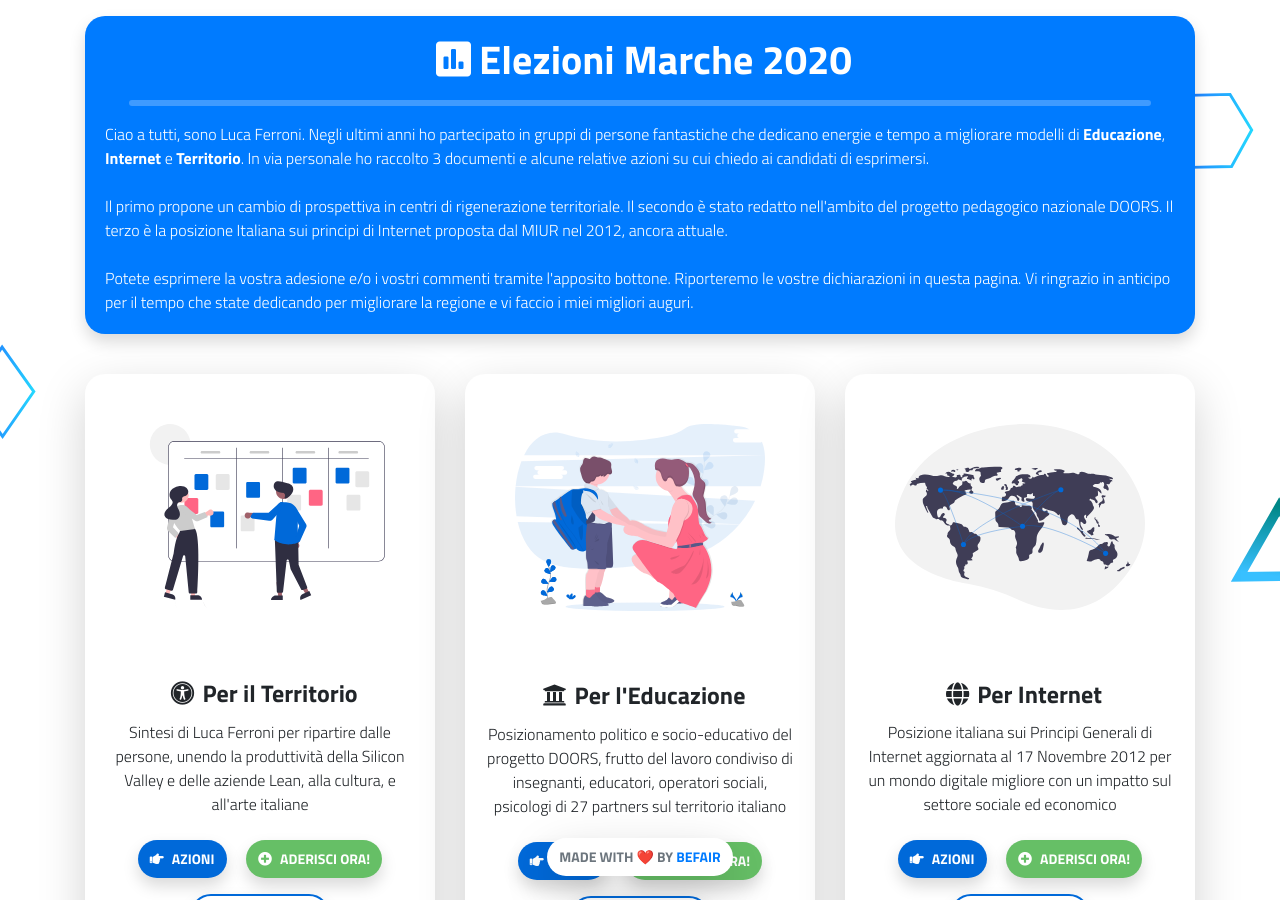
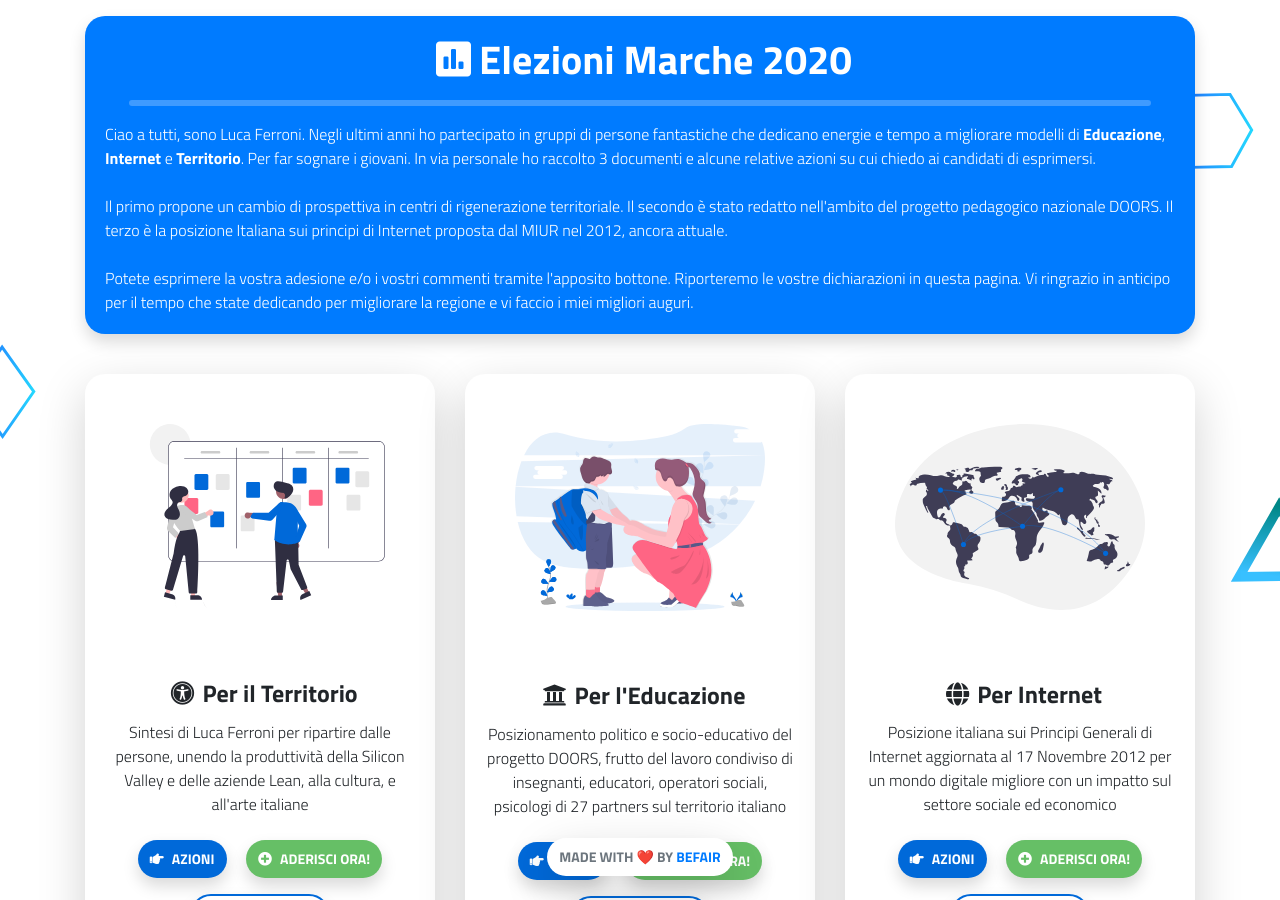
Before and after one commit to befair/elezioni.lucaferroni, a Jekyll site: the page built from index.html, in a window 1280 px wide and 900 px high. Built offline with Jekyll 4.4.1, drawn with Linux system fonts in a browser that asks for light colours; nearby versions of some CDN libraries.

Commit message:
Aggiunto il motivo per cui si fa

```diff
--- a/_layouts/default.html
+++ b/_layouts/default.html
@@ -55,7 +55,7 @@
                             <h1 class="card-title"><i class="fas fa-poll mx-2"></i><b>{{ page.title }}</b></h1>
                             <hr class="rounded mx-4" style="border-top: 6px solid #3f9bff;">
                             <p class="card-text" style="text-align: left;">
-                            Ciao a tutti, sono Luca Ferroni. Negli ultimi anni ho partecipato in gruppi di persone fantastiche che dedicano energie e tempo a migliorare modelli di <b>Educazione</b>, <b>Internet</b> e <b>Territorio</b>. In via personale ho raccolto 3 documenti e alcune relative azioni su cui chiedo ai candidati di esprimersi.
+                            Ciao a tutti, sono Luca Ferroni. Negli ultimi anni ho partecipato in gruppi di persone fantastiche che dedicano energie e tempo a migliorare modelli di <b>Educazione</b>, <b>Internet</b> e <b>Territorio</b>. Per far sognare i giovani. In via personale ho raccolto 3 documenti e alcune relative azioni su cui chiedo ai candidati di esprimersi.
                                 <br> <br>
                                 Il primo propone un cambio di prospettiva in centri di rigenerazione territoriale.
                                 Il secondo è stato redatto nell'ambito del progetto pedagogico nazionale DOORS.
```
